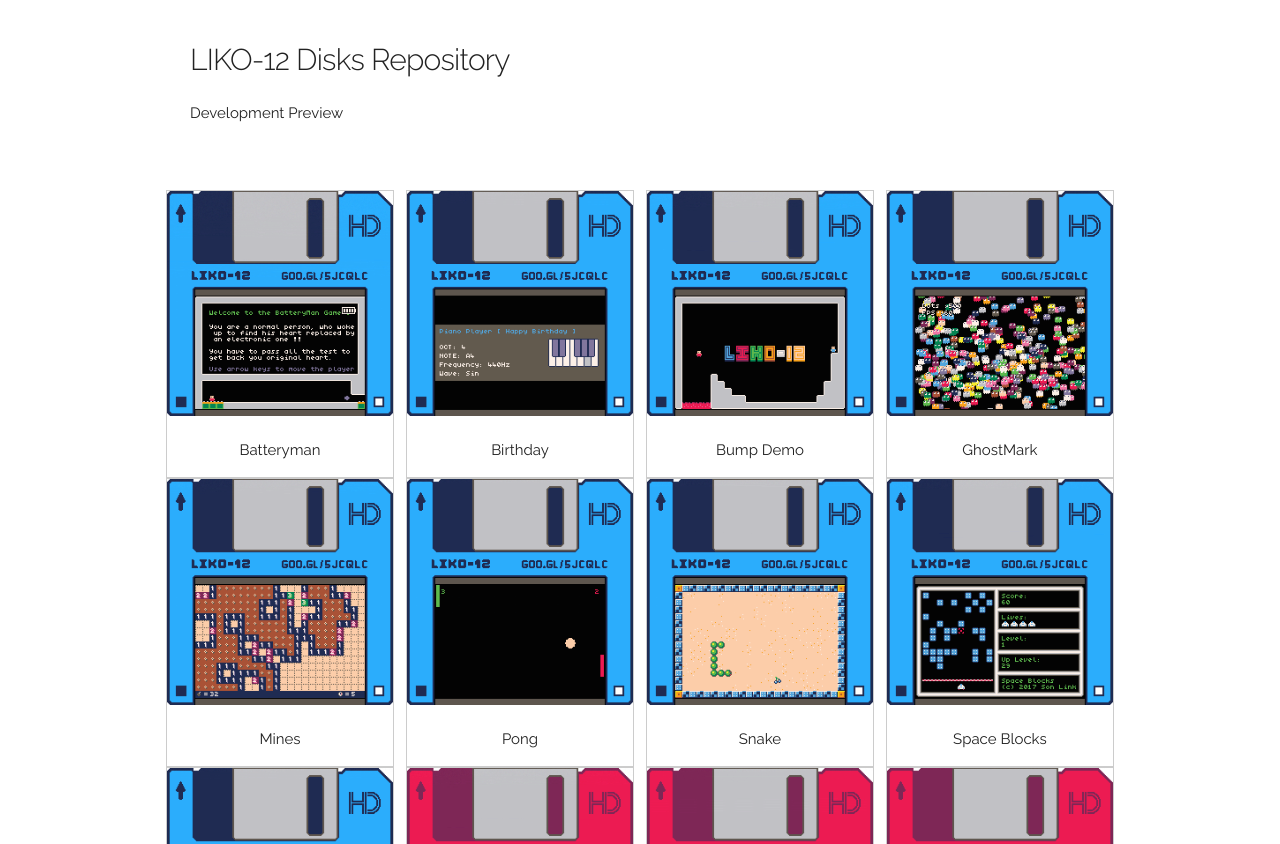
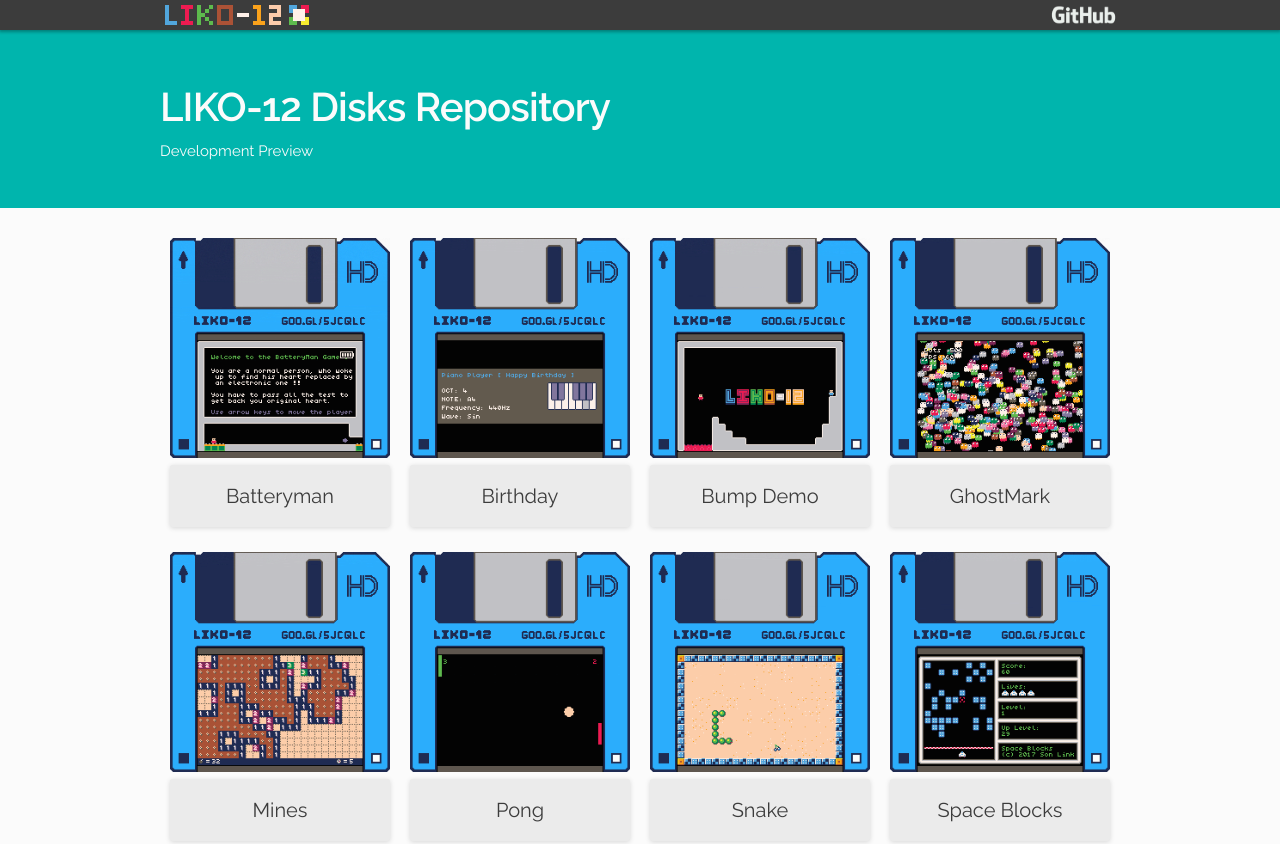
Before and after one commit to LIKO-12/Disks, a plain HTML site: page index.html in a window 1280 px wide. Shown: the top 844 px of the page. Drawn offline with Linux system fonts and the light colour scheme.

Commit message:
Deploy RamiLego4Game/LIKO-12-Disks to github.com/RamiLego4Game/LIKO-12-Disks.git:gh-pages

```diff
--- a/index.html
+++ b/index.html
@@ -27,22 +27,81 @@
     <link rel="icon" type="image/png" href="images/favicon.png">
 
     <style>
-    div.gallery {
-        border: 1px solid #ccc;
+     body {
+       background: #fbfbfb;
+       color: #3c3c3c;
      }
 
-    div.gallery:hover {
-        border: 1px solid #777;
+     nav {
+       position: fixed;
+       width: 100%;
+       height: 3rem;
+       background-color: #3c3c3c;
+       box-shadow: 0px 1px 3px 1px rgba(0, 0, 0, 0.3);
+       z-index: 10;
+     }
+
+     nav .container {
+       display: flex;
+       height: 100%;
+       flex-flow: row;
+       justify-content: flex-start;
+       align-items: center;
+     }
+
+     .spacer {
+       flex: 1 1 auto;
+     }
+
+     nav a {
+       height: 100%;
+     }
+
+     nav img {
+       height: 100%;
+       width: auto;
+       padding: 0.5rem;
+     }
+
+     .github-logo {
+       padding: 0;
+     }
+
+     .header {
+       background-color: #00b5ad;
+       color: #fbfbfb;
+       padding: 8rem 0 2rem 0;
+       margin-bottom: 3rem;
+     }
+
+     h4 {
+       margin-bottom: 0.5rem;
+       font-size: 4rem;
+       font-weight: bold;
      }
 
      div.gallery img {
        width: 100%;
        height: auto;
+       transition: 0.25s;
+     }
+
+     div.gallery:hover img {
+       transform: scale(1.1);
      }
 
      div.desc {
+       display: flex;
+       justify-content: center;
+       align-items: center;
+       border-radius: 0.25rem;
        padding: 15px;
+       margin-bottom: 15px;
        text-align: center;
+       background: #ebebeb;
+       box-shadow: 0 1px 5px rgba(0,0,0,.15);
+       font-size: 2rem;
+       cursor: default;
      }
 
      * {
@@ -50,7 +109,8 @@
      }
 
      .responsive {
-        padding: 0 6px;
+       padding: 1rem;
+       padding-top: 0;
        float: left;
        width: 24.99999%;
      }
@@ -80,11 +140,28 @@
 
     <!-- Primary Page Layout
        -------------------------------------------------- -->
+
+    <nav>
       <div class="container">
-    <div style="padding: 30px; margin-bottom: 10px; margin-top: 10px">
+        <a href="https://ramilego4game.itch.io/liko12">
+	  <img class="brand" alt="LIKO-12 Logo" src="images/logo.png"/>
+	</a>
+        <div class="spacer"></div>
+        <a href="https://github.com/RamiLego4Game/LIKO-12">
+          <img class="github-logo" alt="Github logo" src="images/GitHub_Logo.png"/>
+	</a>
+      </div>
+    </nav>
+
+    <div class="header">
+      <div class="container">
 	<h4>LIKO-12 Disks Repository</h4>
 	<p>Development Preview</p>
       </div>
+    </div>
+
+  <div class="container">
+
 
     <div class="responsive">
       <div class="gallery">
@@ -331,6 +408,15 @@
 
     <div class="responsive">
       <div class="gallery">
+        <a href="games/radius.png" download="radius.png">
+          <img src="games/radius.png" alt="radius" width="256" height="256">
+        </a>
+        <div class="desc">radius</div>
+      </div>
+    </div>
+
+    <div class="responsive">
+      <div class="gallery">
         <a href="games/rainbow.png" download="rainbow.png">
           <img src="games/rainbow.png" alt="rainbow" width="256" height="256">
         </a>
```
Also changed, not shown: data/games.txt, games/radius.png (added), images/GitHub_Logo.png (added), images/logo.png (added), 2 other files. Lines whose indentation alone changed are shown as unchanged.
